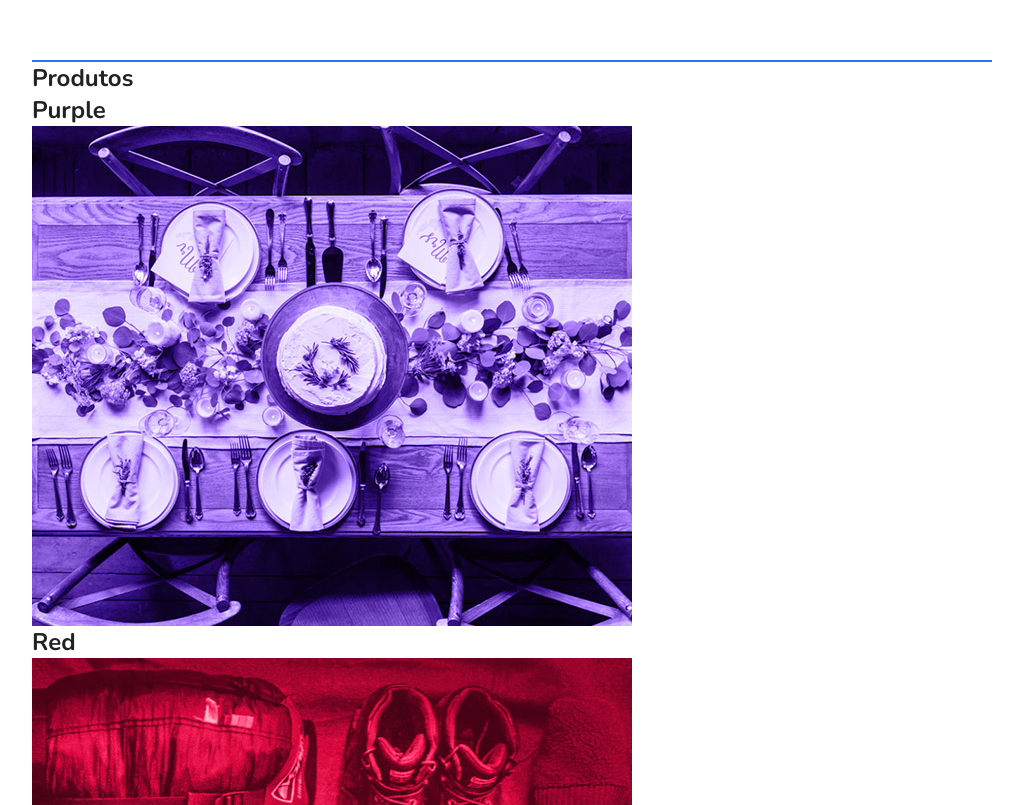
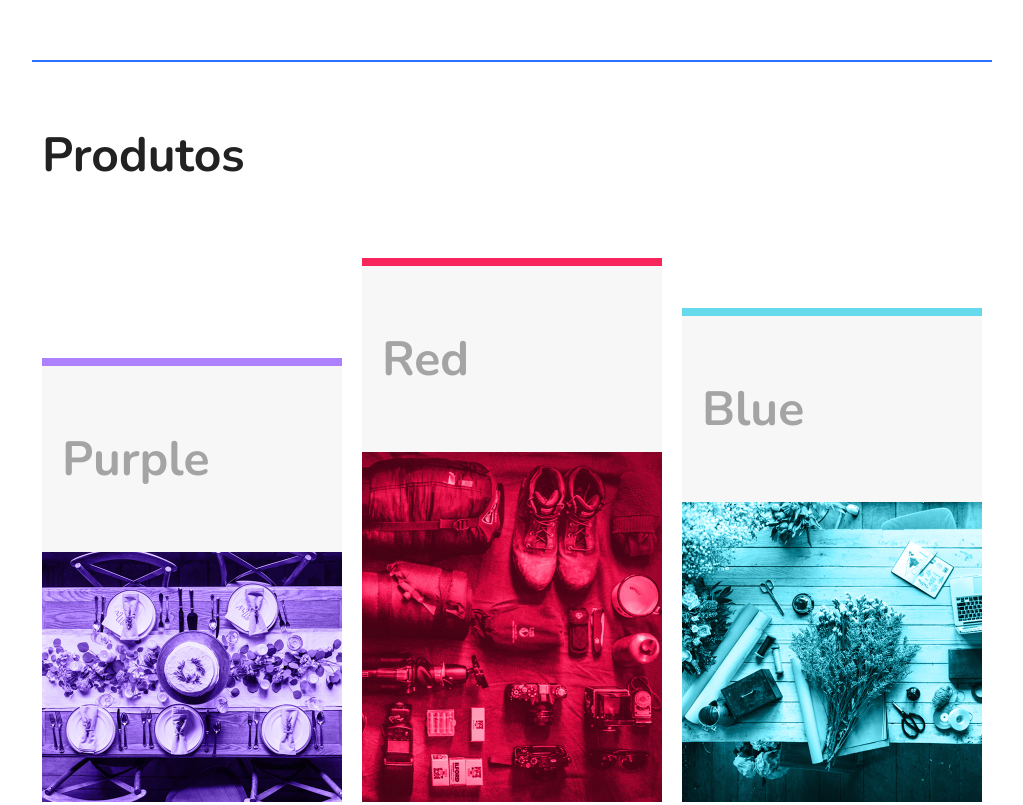
Before and after one commit to rochamaatheus/FlexBlog, a plain HTML site: page index.html in a window 1280 px wide. Shown: the part 951-1756 px from the top of the page, without its empty margins (128-1151 px from the left). Drawn offline with nearby package versions, Linux system fonts and the light colour scheme.

Commit message:
produtos

```diff
--- a/style.css
+++ b/style.css
@@ -135,3 +135,44 @@ img {
   flex: 1 1 10rem;
   margin: 0 0.625rem;
 }
+
+/* PRODUTOS */
+
+.produtos {
+  margin-top: 3.75rem;
+}
+
+.produtos h1 {
+  font-size: 3rem;
+  margin: 0 0.625rem 3.75rem 0.625rem;
+}
+
+.produtos-container {
+  display: flex;
+  flex-wrap: wrap;
+  align-items: flex-end;
+}
+
+.produtos-item {
+  flex: 1 1 10.9rem;
+  margin: 0.625rem;
+}
+
+.produtos-item h2 {
+  font-size: 3rem;
+  color: #a4a4a4;
+  background-color: #f7f7f7;
+  padding: 3.75rem 1.25rem;
+}
+
+.purple {
+  border-top: 8px solid #ae81ff;
+}
+
+.red {
+  border-top: 8px solid #f9265e;
+}
+
+.blue {
+  border-top: 8px solid #66d9eb;
+}
```
